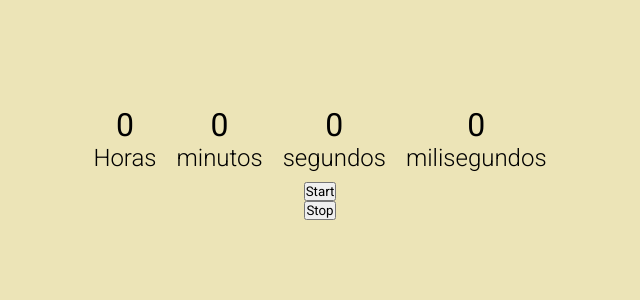
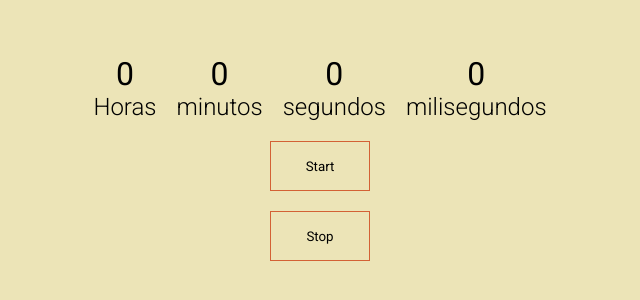
Before and after one commit to Bluniz/cronometro, a React (Create React App) app: page / in a window 1280 px wide. Shown: the part 242-542 px from the top of the page, without its empty margins (320-960 px from the left). Built offline with nearby package versions, Linux system fonts and the light colour scheme.

Commit message:
Componentiza botão

```diff
--- /dev/null
+++ b/src/components/Button/index.jsx
@@ -0,0 +1,9 @@
+import "./style.css";
+
+const Button = ({ children, onClick }) => (
+  <button className="button" onClick={onClick}>
+    {children}
+  </button>
+);
+
+export default Button;
--- /dev/null
+++ b/src/components/Button/style.css
@@ -0,0 +1,15 @@
+.button {
+  border: 1px solid var(--header);
+  background: transparent;
+  width: 100px;
+  height: 50px;
+  padding: 5px 10px;
+  margin: 10px;
+  cursor: pointer;
+  transition: all 0.5s;
+}
+
+.button:hover {
+  background: var(--header);
+  border-color: black;
+}
--- a/src/pages/Cronometer/index.js
+++ b/src/pages/Cronometer/index.js
@@ -1,6 +1,7 @@
 import { useState } from "react";
 import "./style.css";
 import Counter from "../../components/Counter/index";
+import Button from "../../components/Button/index";
 
 const cronometerModel = {
   hour: 0,
@@ -82,12 +83,12 @@ const Cronometer = () => {
       />
 
       {start ? (
-        <button onClick={pause}>Pause</button>
+        <Button onClick={pause}>Pause</Button>
       ) : (
-        <button onClick={init}>Start</button>
+        <Button onClick={init}>Start</Button>
       )}
 
-      <button onClick={stop}>Stop</button>
+      <Button onClick={stop}>Stop</Button>
 
       {stopedTimer.map((item, index) => (
         <p
```
Also changed, not shown: 1 other file (tests, documents, lock files or other folders).
